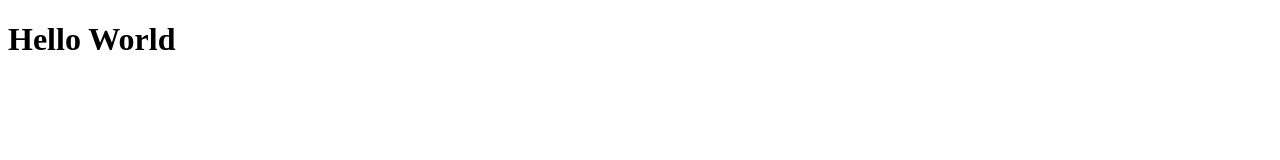
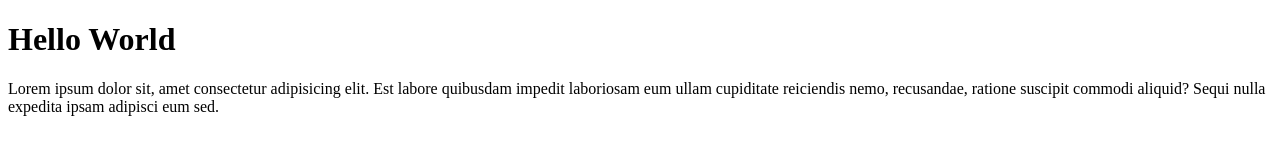
Before and after one commit to RezaPakhlevi/wpu-test, a plain HTML site: page index.html in a window 1280 px wide. Drawn offline with Linux system fonts and the light colour scheme.

Commit message:
Menambahkan pragraf

```diff
--- a/index.html
+++ b/index.html
@@ -7,5 +7,11 @@
   </head>
   <body>
     <h1>Hello World</h1>
+    <p>
+      Lorem ipsum dolor sit, amet consectetur adipisicing elit. Est labore
+      quibusdam impedit laboriosam eum ullam cupiditate reiciendis nemo,
+      recusandae, ratione suscipit commodi aliquid? Sequi nulla expedita ipsam
+      adipisci eum sed.
+    </p>
   </body>
 </html>
```
